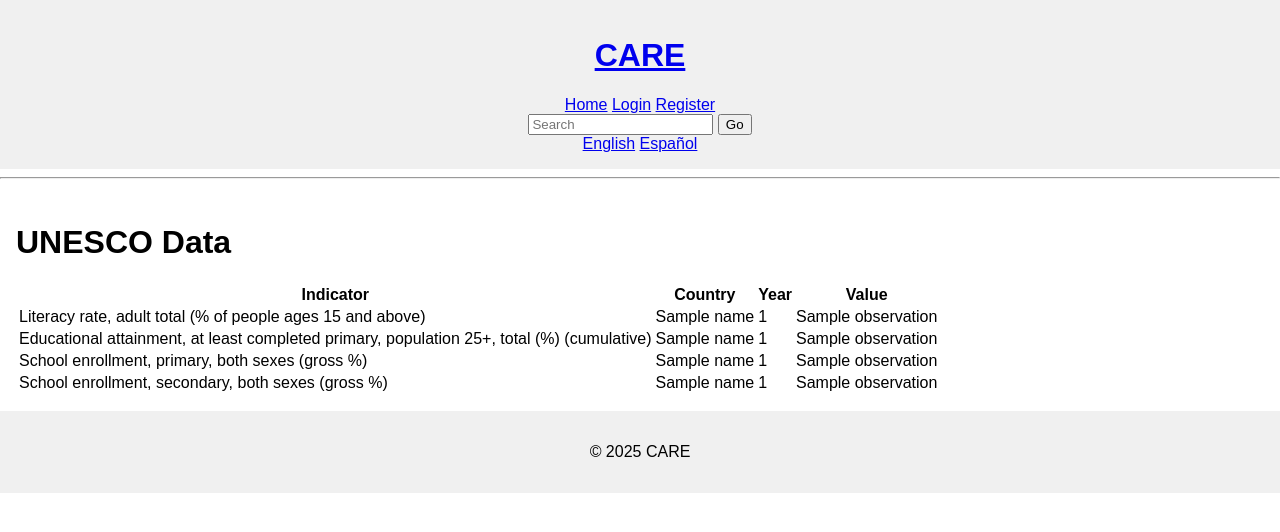
After one commit to GYFX35/CARE, a Flask app: page /unesco_data in a window 1280 px wide. The commit adds this page. Shown: the top 532 px of the page. Run offline with Flask 3, Linux system fonts and the light colour scheme; tables that the repository leaves empty hold one stand-in row (values such as "Sample post"); a database or web service that is not in the repository returns one stand-in record (values such as "Sample title"); data that the repository does not hold is empty; some libraries are stand-ins or nearby versions.

Commit message:
Integrate UNESCO API to display global education data. This includes a new page that fetches and displays data for a set of key education indicators.

```diff
--- a/app/routes.py
+++ b/app/routes.py
@@ -196,6 +196,21 @@ def data_posts_per_category():
 
 import requests
 
+@app.route('/unesco_data')
+def unesco_data():
+    indicators = {
+        'LR.AG15T99': 'Literacy rate, adult total (% of people ages 15 and above)',
+        'EA.PRIMARY.AG25T99.CUM': 'Educational attainment, at least completed primary, population 25+, total (%) (cumulative)',
+        'SE.PRM.ENRR': 'School enrollment, primary, both sexes (gross %)',
+        'SE.SEC.ENRR': 'School enrollment, secondary, both sexes (gross %)'
+    }
+    data = {}
+    for code, name in indicators.items():
+        url = f"http://data.uis.unesco.org/api/v1/data/indicator/{code}?format=json"
+        response = requests.get(url)
+        data[name] = response.json()['dataSets'][0]['series']
+    return render_template('unesco_data.html', title='UNESCO Data', data=data)
+
 @app.route('/who_data')
 def who_data():
     indicators = [
--- a/templates/base.html
+++ b/templates/base.html
@@ -21,6 +21,7 @@
             <a href="{{ url_for('resources') }}">{{ _('Resources') }}</a>
             <a href="{{ url_for('visualizations') }}">{{ _('Visualizations') }}</a>
             <a href="{{ url_for('who_data') }}">{{ _('WHO Data') }}</a>
+            <a href="{{ url_for('unesco_data') }}">{{ _('UNESCO Data') }}</a>
             <a href="{{ url_for('logout') }}">{{ _('Logout') }}</a>
             <span id="comment_count" style="visibility: hidden;"></span>
             {% endif %}
--- /dev/null
+++ b/templates/unesco_data.html
@@ -0,0 +1,29 @@
+{% extends "base.html" %}
+
+{% block content %}
+    <h1>UNESCO Data</h1>
+    <table class="table">
+        <thead>
+            <tr>
+                <th>Indicator</th>
+                <th>Country</th>
+                <th>Year</th>
+                <th>Value</th>
+            </tr>
+        </thead>
+        <tbody>
+            {% for indicator, series_list in data.items() %}
+                {% for series_key, series_data in series_list.items() %}
+                    {% for observation in series_data.observations %}
+                        <tr>
+                            <td>{{ indicator }}</td>
+                            <td>{{ series_data.seriesTitle.split(',')[0] }}</td>
+                            <td>{{ observation[0] }}</td>
+                            <td>{{ observation[1] }}</td>
+                        </tr>
+                    {% endfor %}
+                {% endfor %}
+            {% endfor %}
+        </tbody>
+    </table>
+{% endblock %}
```
